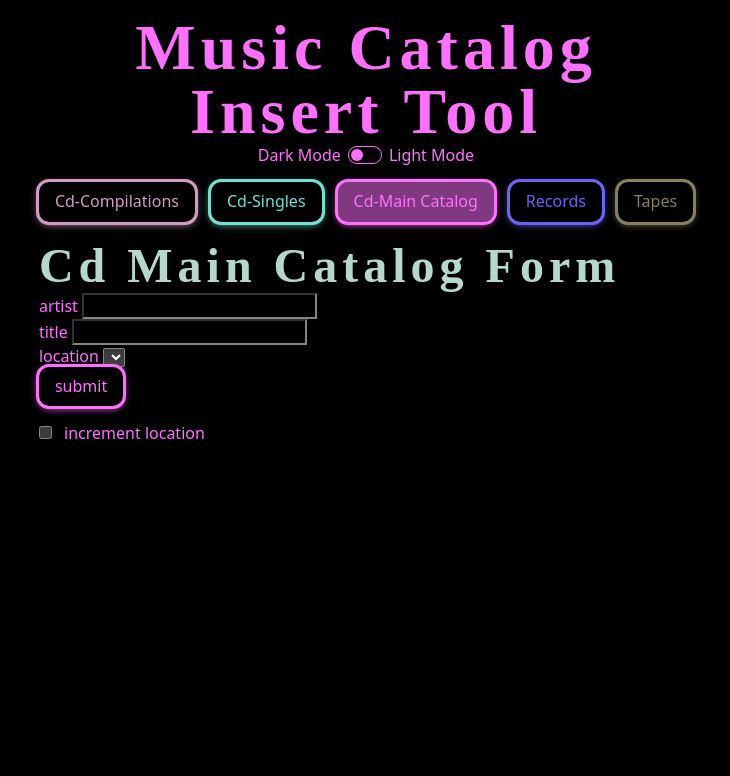
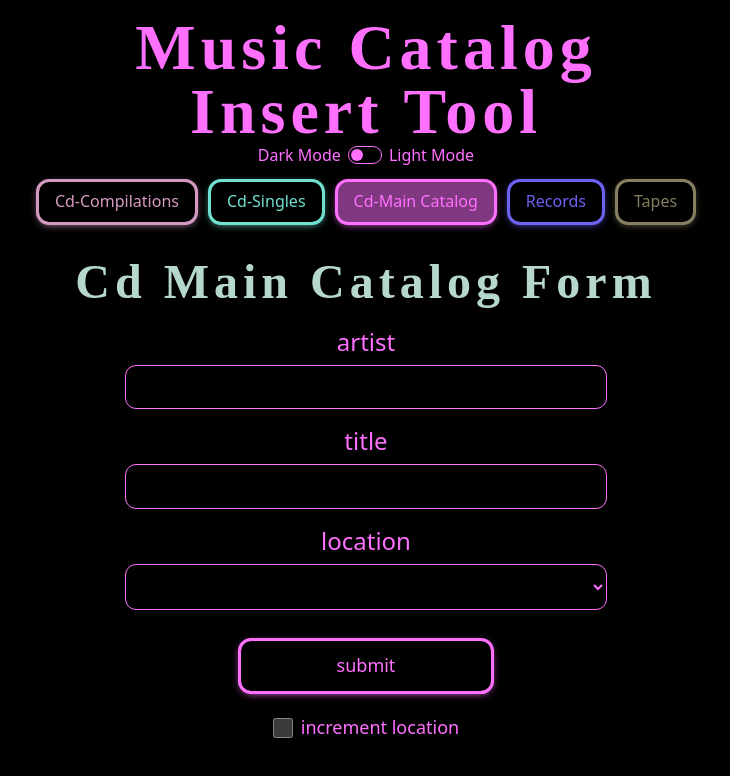
Before and after one commit to smajewski1980/music_collection_insert_app_v2, a website with bundled scripts: page frontend/index.html in a window 1280 px wide. Both pictures are taken after a click on the button "Cd-Main Catalog". Shown: the whole page, without its empty margins (274-1004 px from the left). Built offline with nearby package versions, Linux system fonts and the light colour scheme; files whose address does not match are found by name; a web font is replaced by a local one.

Commit message:
styled the forms

```diff
--- a/frontend/index.html
+++ b/frontend/index.html
@@ -360,6 +360,8 @@
         <div class="form-group">
           <fieldset>
             <legend>needs repair?</legend>
+
+            <div class="radio-group">
               <label for="yes">yes</label>
               <input
                 type="radio"
@@ -367,6 +369,9 @@
                 id="yes"
                 value="Yes"
               />
+            </div>
+
+            <div class="radio-group">
               <label for="no">no</label>
               <input
                 type="radio"
@@ -374,6 +379,7 @@
                 id="no"
                 value="No"
               />
+            </div>
           </fieldset>
         </div>
         <div class="form-group">
--- a/frontend/style.css
+++ b/frontend/style.css
@@ -69,7 +69,7 @@ button {
 button,
 input,
 textarea,
-select option {
+select {
   font: inherit;
   color: currentColor;
   background: transparent;
@@ -81,14 +81,14 @@ h2 {
   font-family: var(--heading-font);
   letter-spacing: 5px;
   font-size: 3rem;
+  margin-block-start: 1rem;
+  text-align: center;
 }
 
 header {
   h1 {
-    margin-block-start: 1rem;
     font-size: 4rem;
     line-height: 1;
-    text-align: center;
   }
 
   .theme-slider-wrapper {
@@ -143,33 +143,127 @@ header {
   }
 }
 
-/* --- */
+main {
+  /* later add mq */
+  min-width: 40rem;
+  max-width: 640px;
+  margin-inline: auto;
+
   form {
     display: none;
+    max-width: 100%;
+
+    h2 {
+      margin-block-end: 1rem;
     }
 
+    .form-group {
+      display: grid;
+      justify-items: center;
+      max-width: 100%;
+      font-size: 1.5rem;
+
+      input,
+      select,
+      textarea {
+        margin-block: 0.5rem 1rem;
+        border: none;
+        outline: 1px solid currentColor;
+        text-align: center;
+        padding: 0.25rem 0.5rem 0.35rem;
+        border-radius: 10px;
+      }
+
+      input {
+        field-sizing: content;
+        min-width: 75%;
+        max-width: 800px;
+      }
+
+      select {
+        min-width: 75%;
+        background: black;
+
+        option {
+          background: transparent;
+        }
+      }
+
+      textarea {
+        field-sizing: content;
+        min-width: 75%;
+        max-width: 800px;
+      }
+    }
+
+    fieldset {
+      width: 40%;
+      border-color: light-dark(var(--clr-font-main));
+      display: grid;
+      grid-template-columns: 1fr 1fr;
+      padding-inline: 1rem;
+      padding-block-end: 0.75rem;
+      margin-block-end: 1rem;
+
+      legend {
+        padding-inline: 0.75rem;
+        text-align: center;
+      }
+
+      .radio-group {
+        display: grid;
+        justify-content: center;
+        justify-items: center;
+
+        & * {
+          cursor: pointer;
+        }
+
+        input {
+          accent-color: light-dark(var(--clr-font-main));
+          outline: none;
+          scale: 1.5;
+        }
+      }
+    }
+
+    button {
+      font-size: 1.125rem;
+      display: block;
+      width: 250px;
+      margin: 1rem auto;
+      padding: 0.75rem 1rem 0.85rem;
+    }
+  }
   .active-form {
     display: block;
   }
 
-fieldset {
+  .increment-wrapper {
+    display: none;
+    margin-block: 1.5rem;
+    margin-inline: auto;
     width: fit-content;
+
+    & * {
+      cursor: pointer;
     }
 
-.increment-wrapper {
-  display: none;
-  margin-block-start: 1rem;
-
     .increment-inner-wrapper {
-    width: fit-content;
+      display: flex;
+      align-items: center;
     }
 
     label {
       display: inline-block;
       margin-inline-start: 0.5rem;
+      font-size: 1.125rem;
+      padding-block-end: 0.1rem;
     }
-  p {
-    max-width: 40ch;
+
+    input {
+      width: 1.25rem;
+      aspect-ratio: 1;
     }
   }
 
@@ -181,6 +275,7 @@ fieldset {
     scrollbar-width: thin !important;
     /* need to come back to why this color wont work */
     /* scrollbar-color: red, green; */
+  }
 }
 
 .cd-comp-color {
```
Lines whose indentation alone changed are shown as unchanged.
